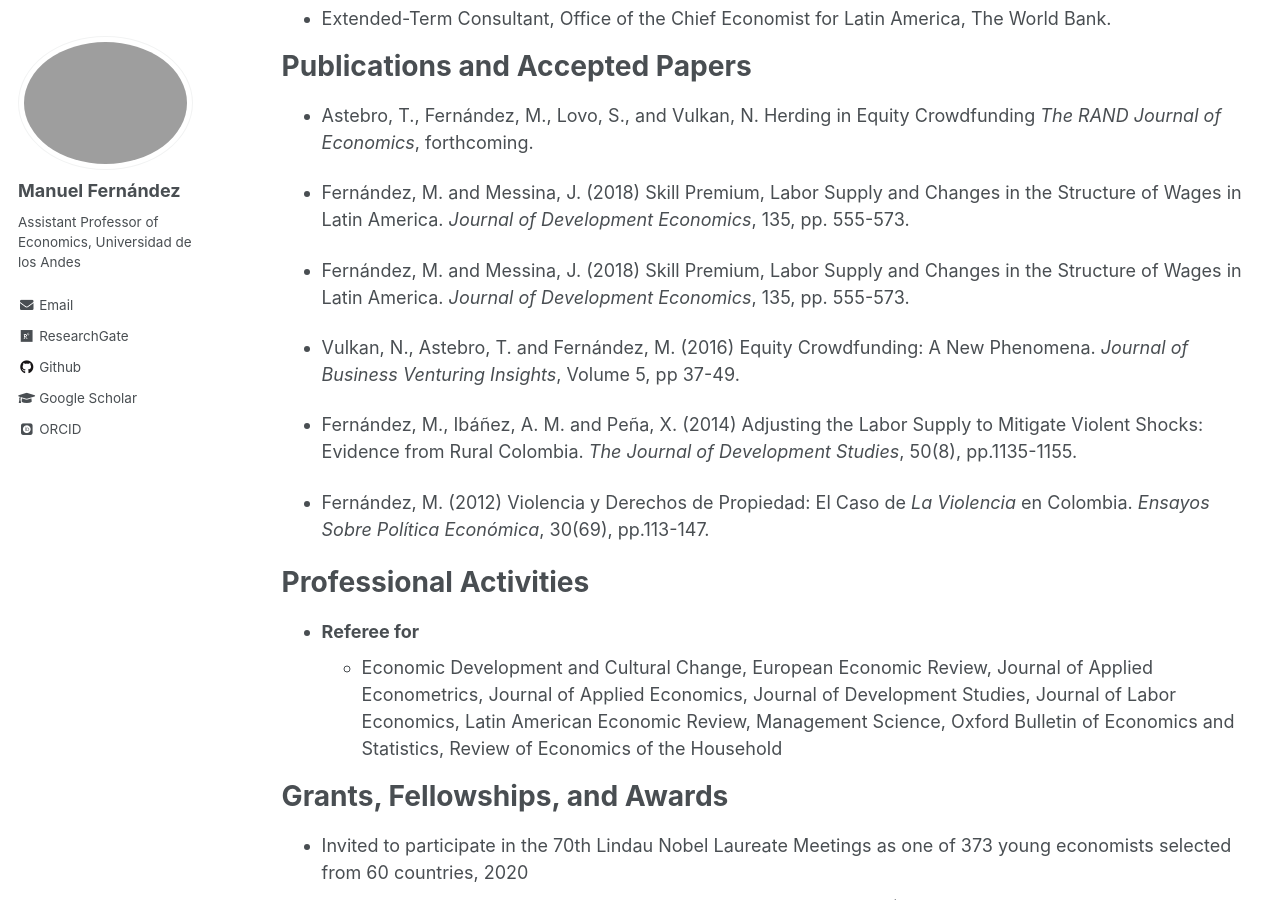
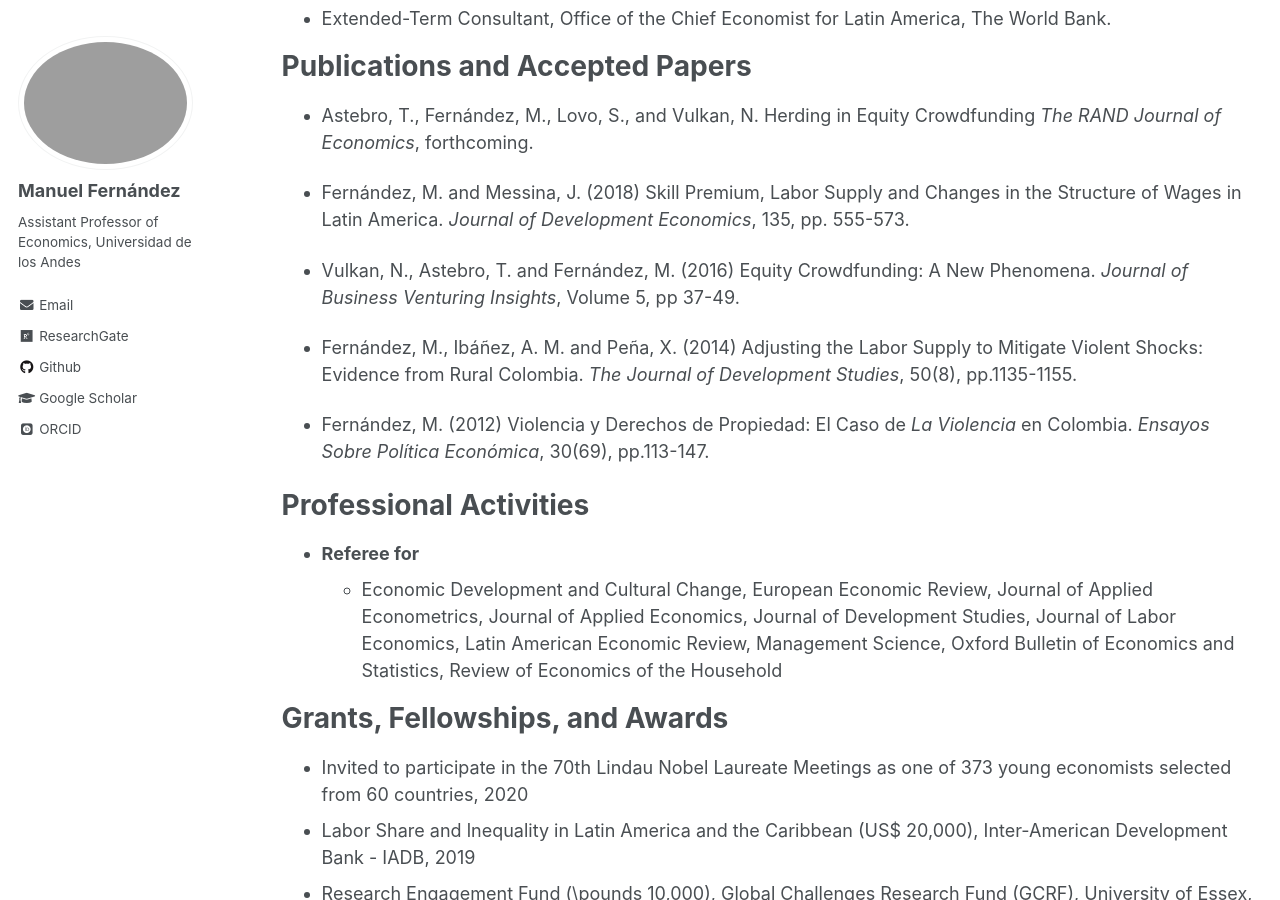
Before and after one commit to man-fern/man-fern.github.io, a Jekyll site: the page built from _pages/cv.md, in a window 1280 px wide and 900 px high, scrolled down 959 px. Built offline with Jekyll 4.4.1, drawn with Linux system fonts in a browser that asks for light colours; some web fonts are replaced.

Commit message:
Update cv.md

```diff
--- a/_pages/cv.md
+++ b/_pages/cv.md
@@ -45,8 +45,6 @@ Publications and Accepted Papers
 
 * Fernández, M. and Messina, J. (2018) Skill Premium, Labor Supply and Changes in the Structure of Wages in Latin America. *Journal of Development Economics*, 135, pp. 555-573.
 
-* Fernández, M. and Messina, J. (2018) Skill Premium, Labor Supply and Changes in the Structure of Wages in Latin America. *Journal of Development Economics*, 135, pp. 555-573.
-
 * Vulkan, N., Astebro, T. and Fernández, M. (2016) Equity Crowdfunding: A New Phenomena. *Journal of Business Venturing Insights*,  Volume 5, pp 37-49.
 
 * Fernández, M., Ibáñez, A. M. and Peña, X. (2014) Adjusting the Labor Supply to Mitigate Violent Shocks: Evidence from Rural Colombia. *The Journal of Development Studies*, 50(8), pp.1135-1155.
```
